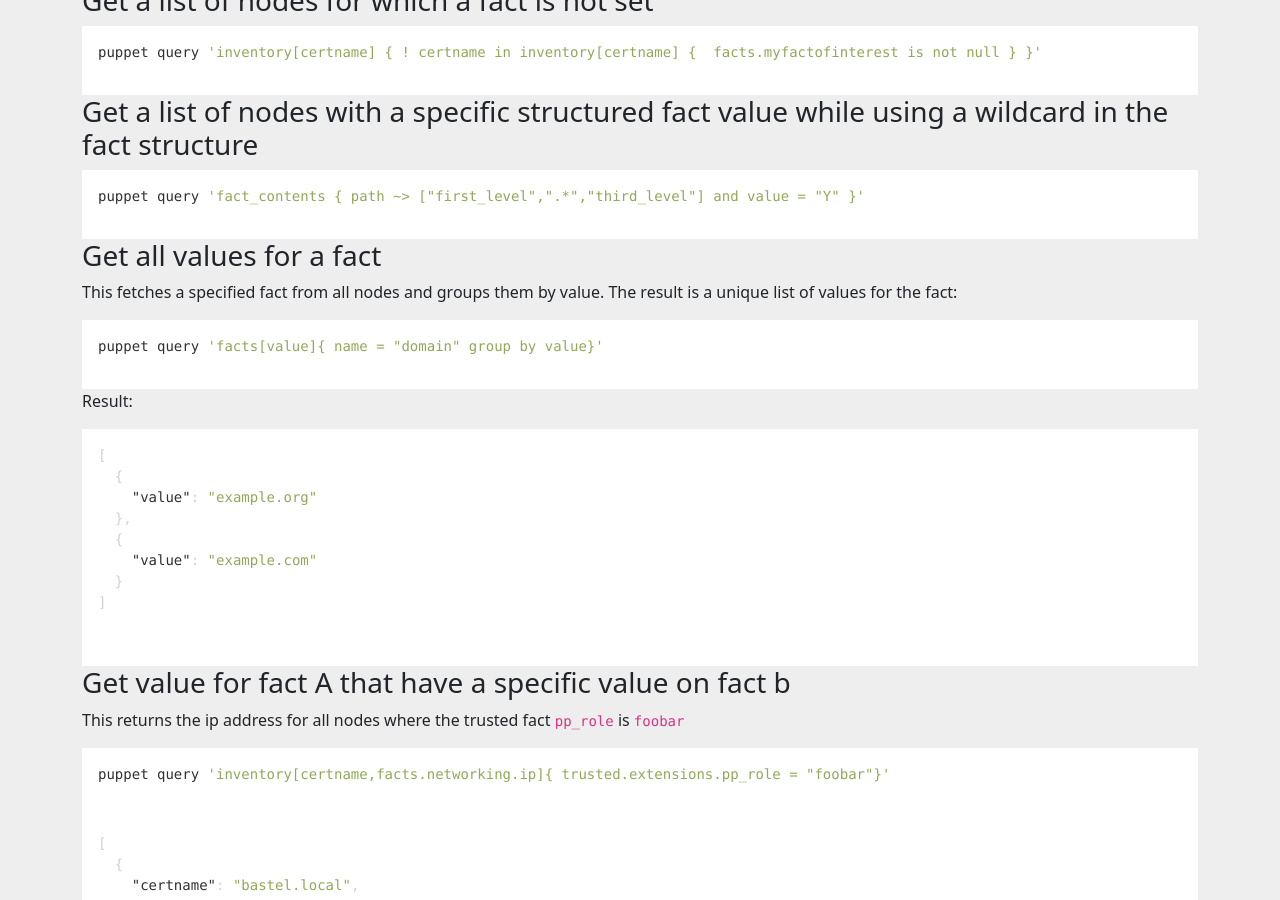
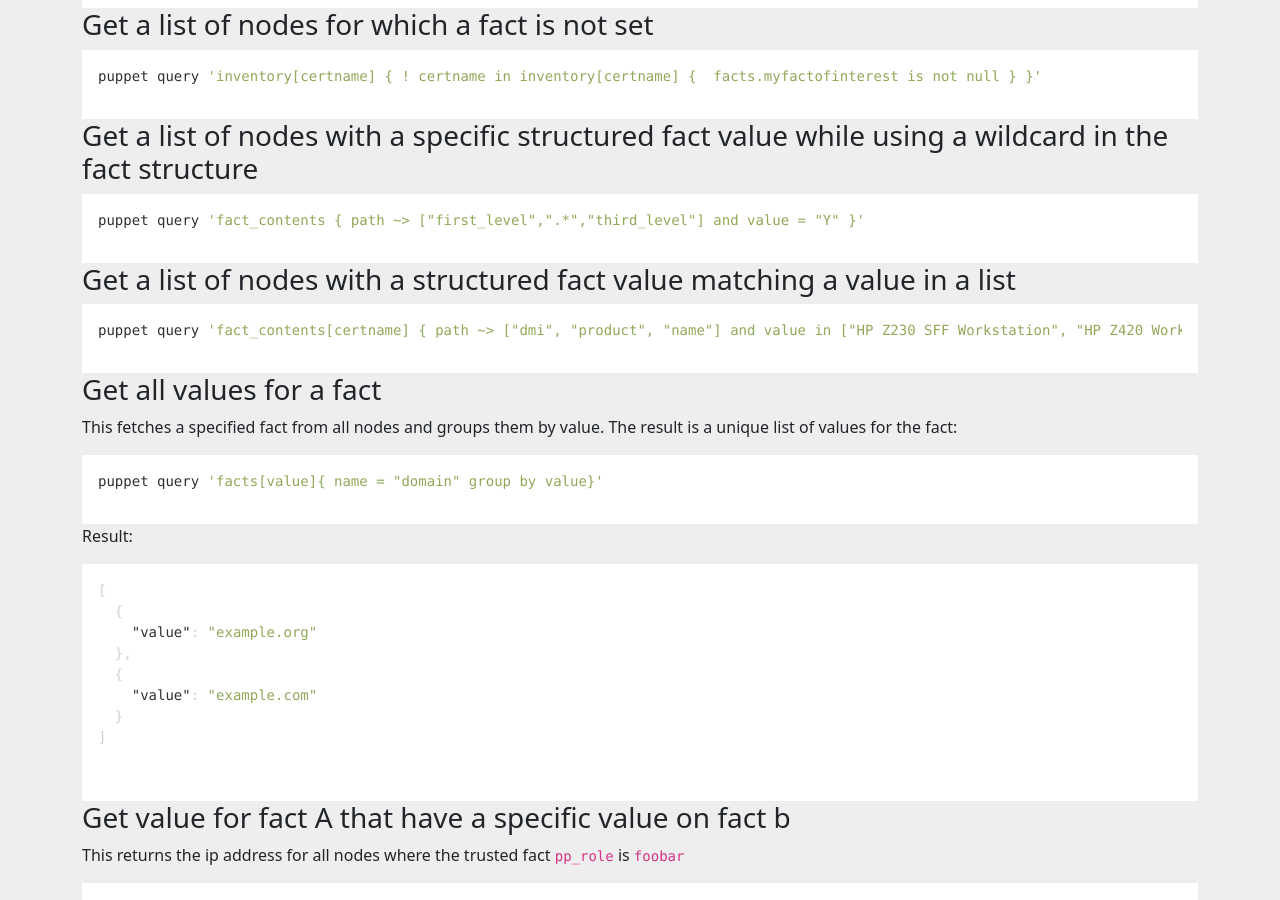
Before and after one commit to voxpupuli/voxpupuli.github.io, a Jekyll site: the page built from _docs/pql_queries.md, in a window 1280 px wide and 900 px high, scrolled down 5858 px. Built offline with Jekyll 4.4.1, drawn with Linux system fonts in a browser that asks for light colours; nearby versions of some CDN libraries; some of the changed text lies outside the part shown.

Commit message:
pql_queries: add "get nodes with fact in a list"
Took me a bit to figure out how to do this one, so might as well add it
to this page.

````diff
--- a/_docs/pql_queries.md
+++ b/_docs/pql_queries.md
@@ -259,6 +259,12 @@ puppet query 'inventory[certname] { ! certname in inventory[certname] {  facts.m
 puppet query 'fact_contents { path ~> ["first_level",".*","third_level"] and value = "Y" }'
 ```
 
+### Get a list of nodes with a structured fact value matching a value in a list
+
+```shell
+puppet query 'fact_contents[certname] { path ~> ["dmi", "product", "name"] and value in ["HP Z230 SFF Workstation", "HP Z420 Workstation"] }'
+```
+
 ### Get all values for a fact
 
 This fetches a specified fact from all nodes and groups them by value. The
````
